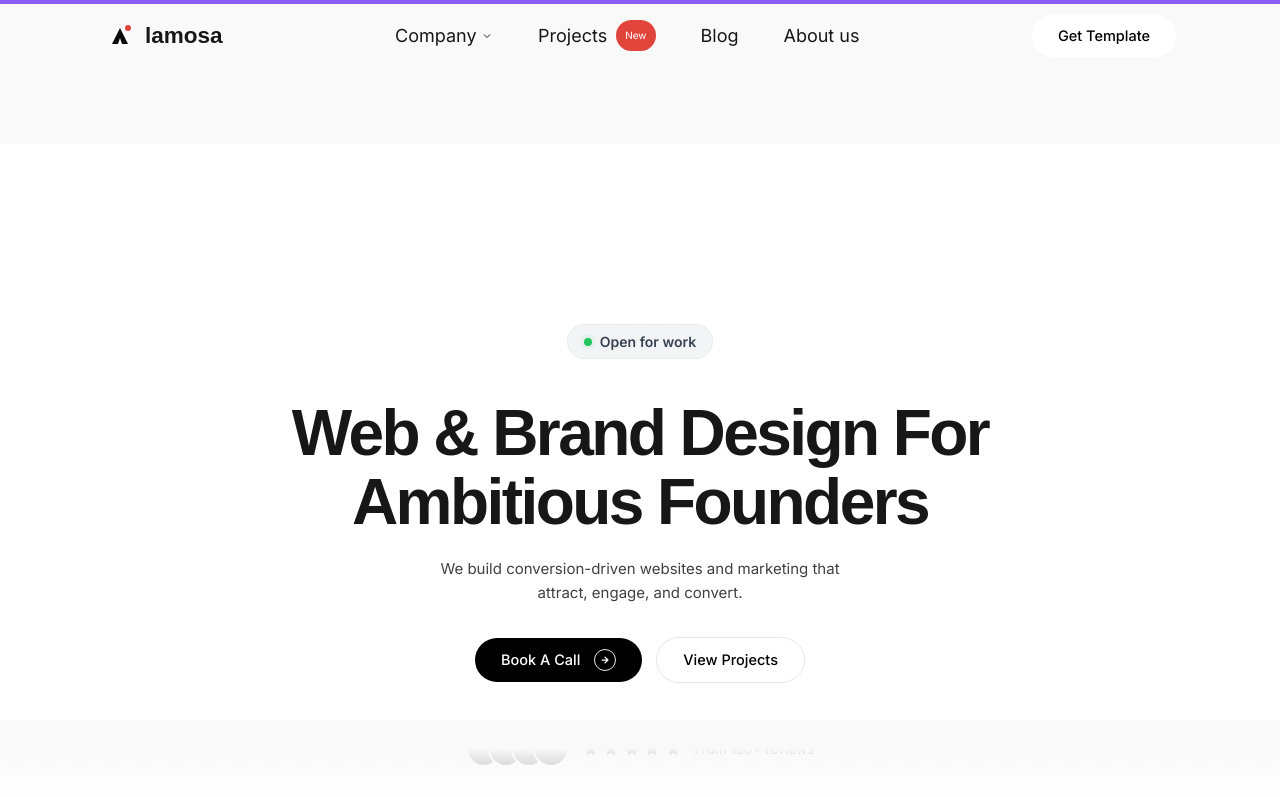
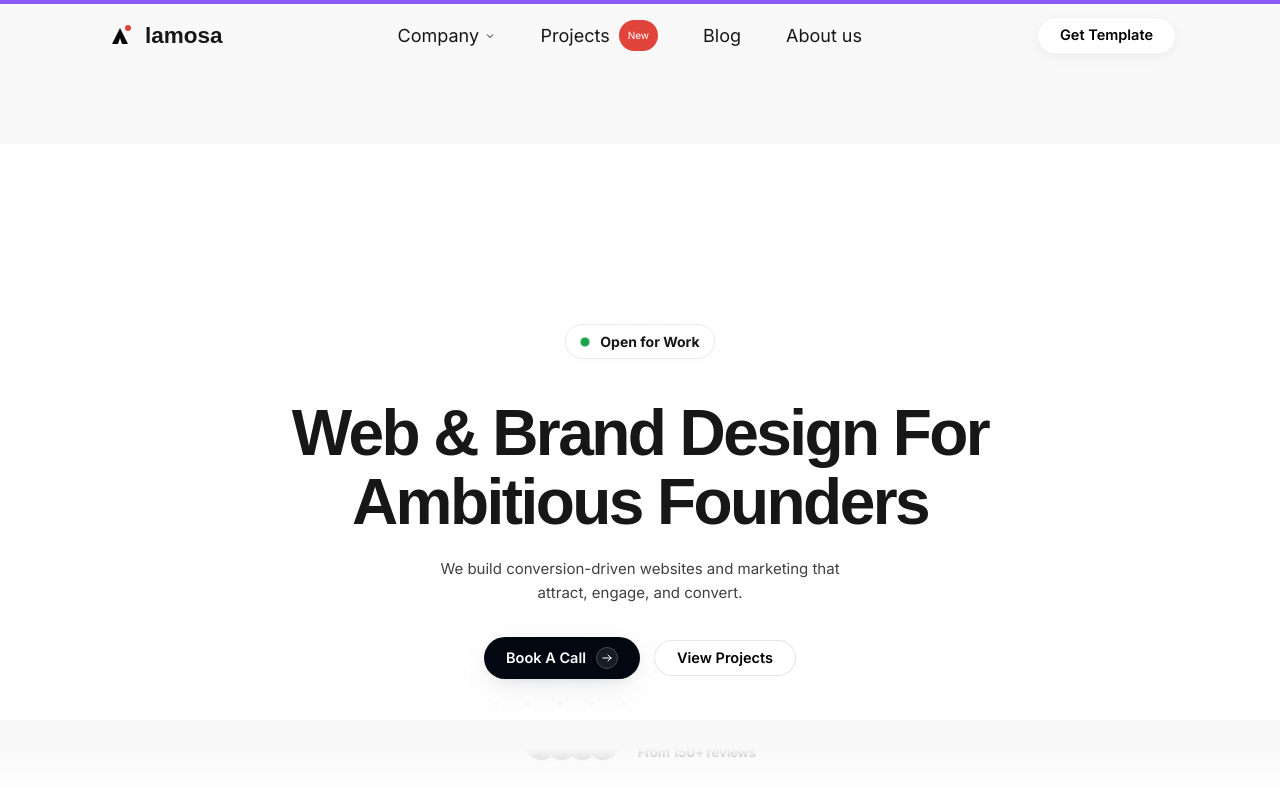
Before and after one commit to tamil-selvan-13/lamossa-clone-nextjs, a Next.js app: page / in a window 1280 px wide. Shown: the top 797 px of the page. Built offline with nearby package versions, Linux system fonts and the light colour scheme; grey boxes are pictures that could not be loaded.

Commit message:
style: refine Hero section (badge, reviews, buttons) for high-fidelity parity

```diff
--- a/components/sections/Hero.tsx
+++ b/components/sections/Hero.tsx
@@ -62,14 +62,14 @@ export default function Hero() {
       <div className="max-w-[1240px] mx-auto px-[24px] relative z-10 w-full">
         <div className="flex flex-col items-center text-center">
           <div
-            className="inline-flex items-center justify-center gap-[8px] px-[16px] py-[6px] mb-[40px] bg-[#F3F4F6] text-[#374151] rounded-full text-[14px] font-semibold border border-black/[0.03]"
+            className="inline-flex items-center justify-center gap-[10px] px-[14px] py-[6px] mb-[40px] bg-white text-[#171717] rounded-full text-[14px] font-bold border border-black/[0.08] shadow-[0_2px_10px_rgba(0,0,0,0.02)]"
             style={{ opacity: isVisible ? 1 : 0, transform: isVisible ? 'translateY(0)' : 'translateY(20px)', transition: 'all 0.6s ease' }}
           >
-            <div className="relative flex items-center justify-center w-[8px] h-[8px]">
-              <span className="absolute inline-flex w-full h-full rounded-full bg-[#22C55E] opacity-75 animate-[ping_2s_cubic-bezier(0,0,0.2,1)_infinite]"></span>
-              <span className="relative inline-flex rounded-full w-[8px] h-[8px] bg-[#22C55E]"></span>
+            <div className="relative flex items-center justify-center w-[10px] h-[10px]">
+              <span className="absolute inline-flex w-full h-full rounded-full bg-[#16A34A] opacity-30 animate-pulse"></span>
+              <span className="relative inline-flex rounded-full w-[8px] h-[8px] bg-[#16A34A]"></span>
             </div>
-            Open for work
+            Open for Work
           </div>
 
           <h1
@@ -93,30 +93,32 @@ export default function Hero() {
             <Button href="/contact-us" variant="dark" showArrow>
               Book A Call
             </Button>
-            <Button href="/projects" variant="secondary">
+            <Button href="/projects" variant="secondary" className="bg-white border-[#EBECEF] hover:bg-gray-50">
               View Projects
             </Button>
           </div>
 
           <div
-            className="flex items-center justify-center gap-3"
+            className="flex items-center justify-center gap-4"
             style={{ opacity: isVisible ? 1 : 0, transform: isVisible ? 'translateY(0)' : 'translateY(24px)', transition: 'all 0.6s ease 0.4s' }}
           >
             <div className="flex -space-x-3">
               {avatars.map((avatar, i) => (
-                <div key={i} className="w-8 h-8 rounded-full border-2 border-white overflow-hidden relative">
+                <div key={i} className="w-[34px] h-[34px] rounded-full border-[1.5px] border-white overflow-hidden relative shadow-sm">
                   <img src={avatar} alt={`User ${i + 1}`} className="w-full h-full object-cover" />
                 </div>
               ))}
             </div>
-            <div className="flex items-center gap-1">
-              {[1, 2, 3, 4, 5].map((i) => (
-                <svg key={i} width="16" height="16" viewBox="0 0 24 24" fill="#161d27">
-                  <path d="M12 2l3.09 6.26L22 9.27l-5 4.87 1.18 6.88L12 17.77l-6.18 3.25L7 14.14 2 9.27l6.91-1.01L12 2z" />
-                </svg>
-              ))}
+            <div className="flex flex-col items-start">
+              <div className="flex items-center gap-0.5 mb-0.5">
+                {[1, 2, 3, 4, 5].map((i) => (
+                  <svg key={i} width="14" height="14" viewBox="0 0 24 24" fill="#FFA300">
+                    <path d="M12 2l3.09 6.26L22 9.27l-5 4.87 1.18 6.88L12 17.77l-6.18 3.25L7 14.14 2 9.27l6.91-1.01L12 2z" />
+                  </svg>
+                ))}
+              </div>
+              <span className="text-xs font-bold text-[#0c111c] tracking-tight">From 150+ reviews</span>
             </div>
-            <span className="text-xs text-[#0c111c]">From 150+ reviews</span>
           </div>
         </div>
 
--- a/components/ui/Button.tsx
+++ b/components/ui/Button.tsx
@@ -18,9 +18,9 @@ interface ButtonProps {
 }
 
 const variantClasses = {
-  primary: 'bg-white text-black',
+  primary: 'bg-white text-black shadow-[0_4px_12px_rgba(0,0,0,0.05)] border border-black/5',
   secondary: 'bg-transparent text-black border border-black/10 hover:bg-black/[0.03]',
-  dark: 'bg-[#000000] text-white',
+  dark: 'bg-[#030712] text-white shadow-[0_4px_16px_-6px_rgba(66,75,87,0.2),0_10px_40px_-5px_rgba(41,49,61,0.09)]',
   light: 'bg-white text-black border border-black/10 shadow-sm',
   outline: 'bg-transparent text-white border border-white/10 hover:bg-white/5',
 };
@@ -37,21 +37,25 @@ export default function Button({
   disabled = false,
 }: ButtonProps) {
 
-  const baseStyles = 'inline-flex items-center justify-center px-[26px] py-[11px] text-[14.5px] font-medium rounded-[999px] transition-all duration-[350ms] ease-out select-none cursor-pointer';
+  const baseStyles = 'inline-flex items-center justify-center px-[22px] py-[10px] text-[14.5px] font-semibold rounded-full transition-all duration-[350ms] ease-out select-none cursor-pointer';
   const btnClass = `${baseStyles} ${variantClasses[variant]} ${className}`;
 
   const motionProps = {
-    whileHover: { scale: 1.04 },
-    whileTap: { scale: 0.98 },
+    whileHover: { scale: 1.025, y: -1 },
+    whileTap: { scale: 0.98, y: 0 },
   };
 
   const content = (
-    <span className="flex items-center gap-2">
-      {children}
+    <span className="flex items-center gap-[10px]">
+      <span className="leading-none">{children}</span>
       {showArrow && (
-        <span className="ml-1 w-5 h-5 rounded-full border border-current/20 flex items-center justify-center">
-          <svg width="10" height="10" viewBox="0 0 24 24" fill="none" stroke="currentColor" strokeWidth="3" strokeLinecap="round" strokeLinejoin="round">
-            <path d="M5 12h14M12 5l7 7-7 7" />
+        <span className={`flex items-center justify-center w-[22px] h-[22px] rounded-full transition-colors ${
+          variant === 'dark'
+            ? 'bg-[#161D27] border border-[#424B57]'
+            : 'bg-black/5 border border-black/10'
+        }`}>
+          <svg width="12" height="12" viewBox="0 0 24 24" fill="none" xmlns="http://www.w3.org/2000/svg">
+            <path d="M4 12h16m0 0-6-6m6 6-6 6" stroke="currentColor" strokeWidth="2" strokeLinecap="round" strokeLinejoin="round" />
           </svg>
         </span>
       )}
```
